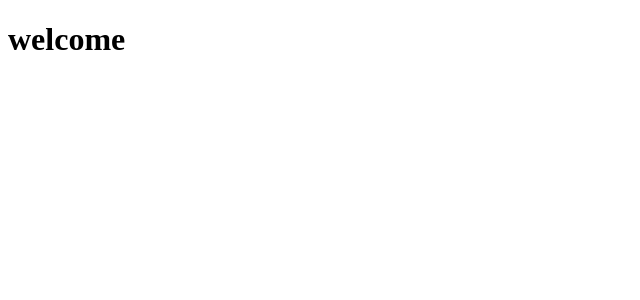
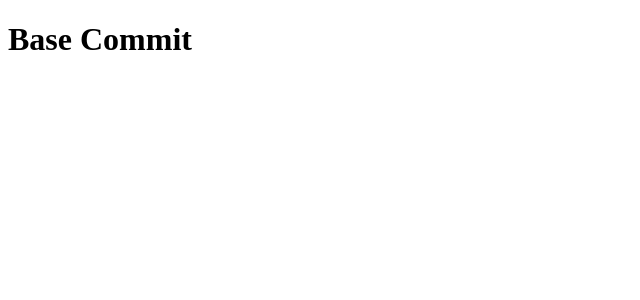
Before and after one commit to ParthNBarai/bit-n-build, a React (Create React App) app in the folder client/track_ur_business/: page / in a window 1280 px wide. Shown: the top 300 px of the page, without its empty margins (0-640 px from the left). Built offline with nearby package versions, Linux system fonts and the light colour scheme.

Commit message:
Chris Base commit

```diff
--- a/client/track_ur_business/src/App.js
+++ b/client/track_ur_business/src/App.js
@@ -3,7 +3,7 @@
 function App() {
   return (
     <div className="App">
-      <h1>welcome</h1>
+      <h1>Base Commit</h1>
     </div>
   );
 }
```
